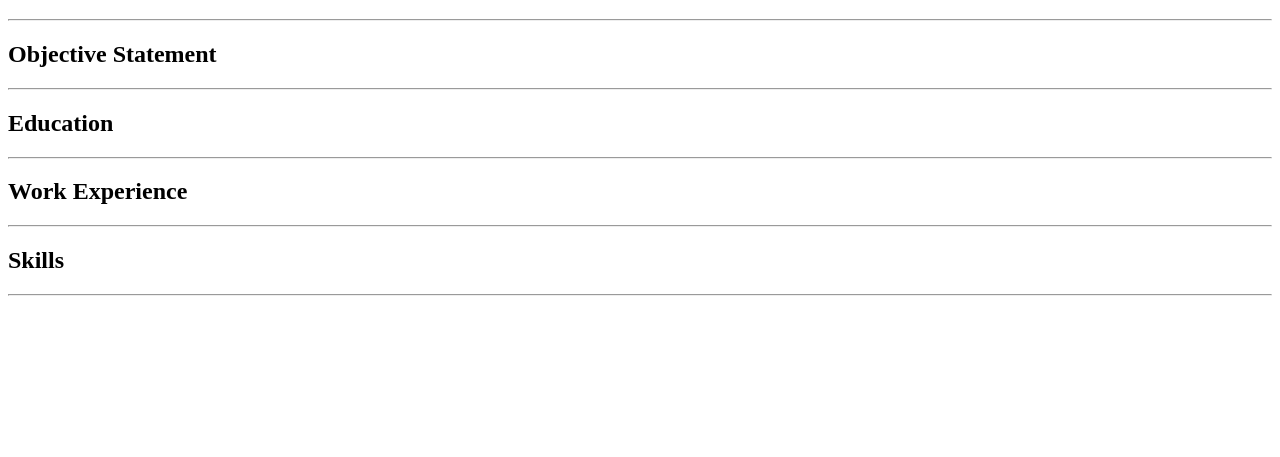
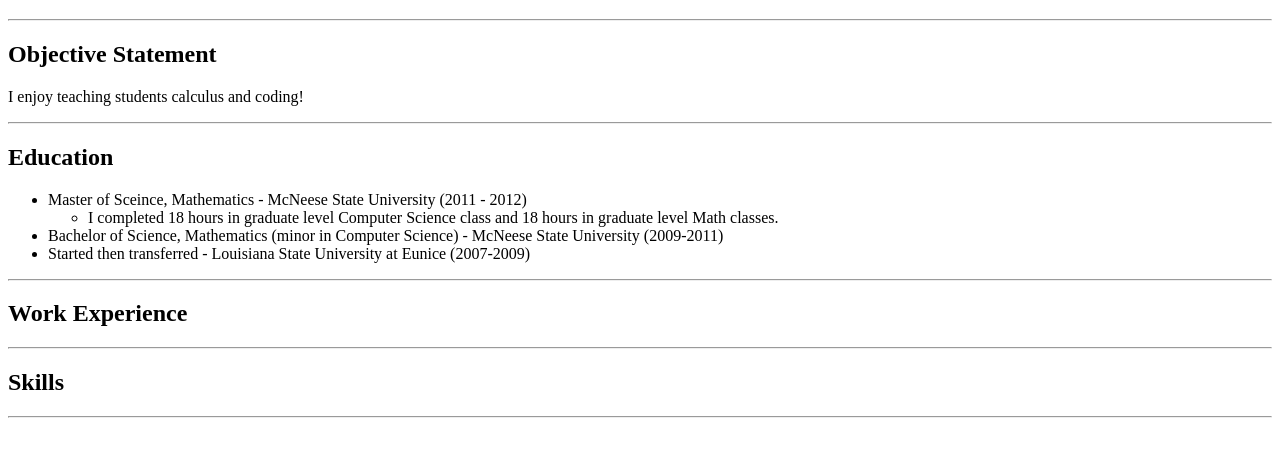
Before and after one commit to shawridell-commits/html-portfolio, a plain HTML site: page index.html in a window 1280 px wide. Shown: the part 61-518 px from the top of the page. Drawn offline with Linux system fonts and the light colour scheme.

Commit message:
Update index.html

```diff
--- a/index.html
+++ b/index.html
@@ -9,8 +9,19 @@
     <h1>Shawri Landry</h1>
     <hr/>
     <h2>Objective Statement</h2>
+    <p>I enjoy teaching students calculus and coding!</p>
     <hr/>
     <h2>Education</h2>
+    <ul>
+        <li>
+            Master of Sceince, Mathematics - McNeese State University (2011 - 2012)
+            <ul>
+                <li>I completed 18 hours in graduate level Computer Science class and 18 hours in graduate level Math classes.</li>
+            </ul>
+        </li>
+        <li>Bachelor of Science, Mathematics (minor in Computer Science) - McNeese State University (2009-2011)</li>
+        <li>Started then transferred - Louisiana State University at Eunice (2007-2009)</li>
+    </ul>
     <hr/>
     <h2>Work Experience</h2>
     <hr/>
```
